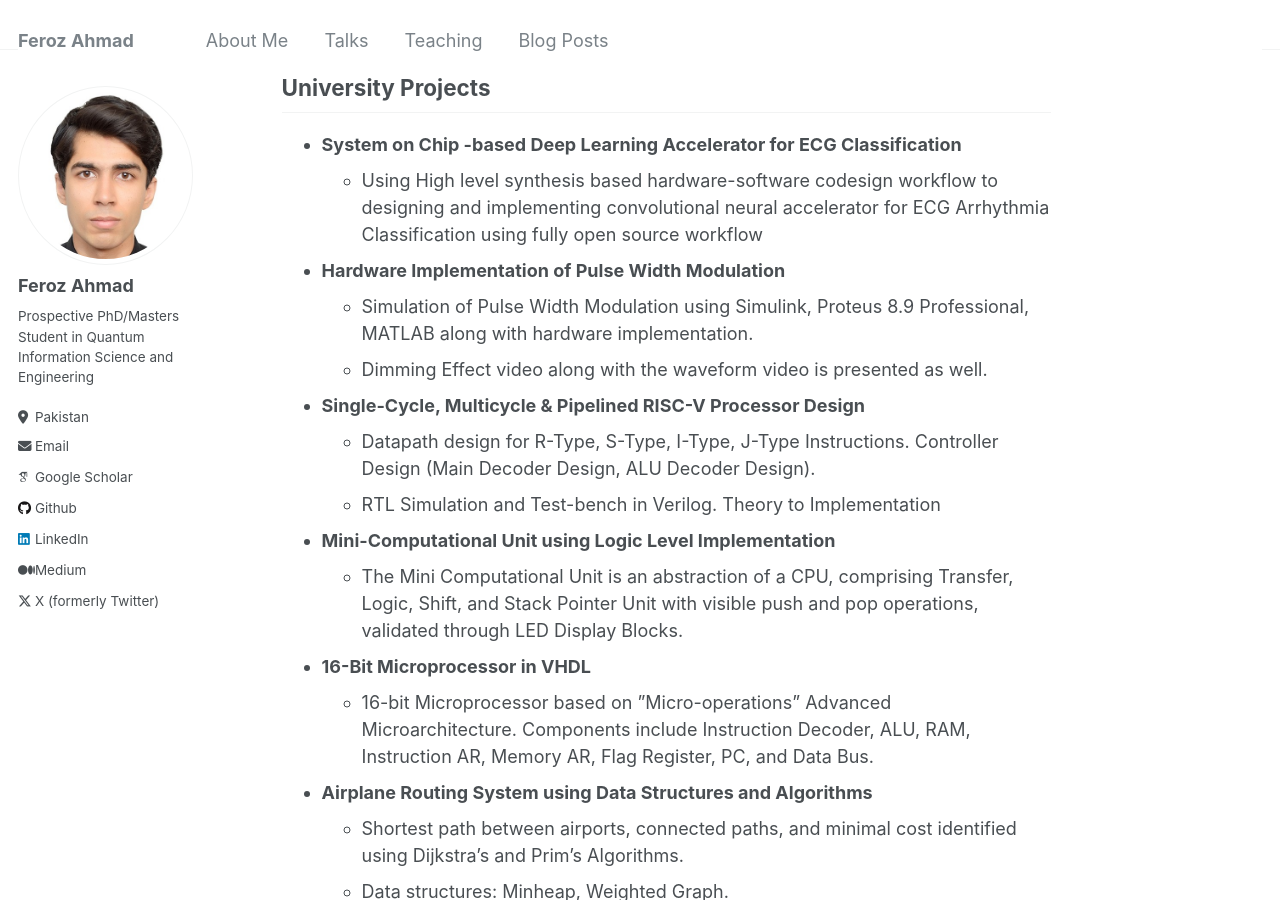
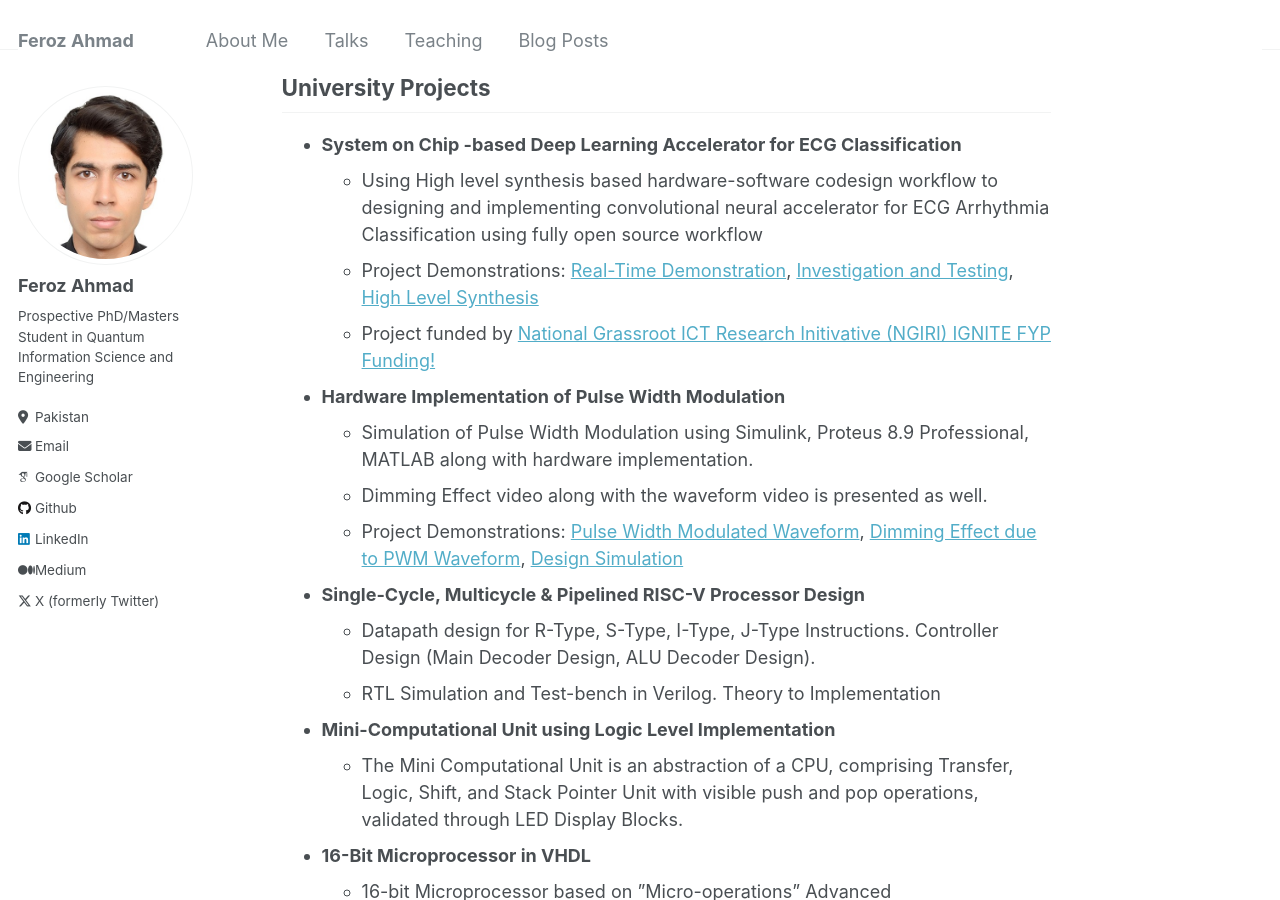
Before and after one commit to Fe-r-oz/Fe-r-oz.github.io, a Jekyll site: the page built from _pages/about.md, in a window 1280 px wide and 900 px high, scrolled down 2602 px. Built offline with Jekyll 4.4.1, drawn with Linux system fonts in a browser that asks for light colours; some web fonts are replaced; a script that is not in the unit is left out.

Commit message:
Update about.md

```diff
--- a/_pages/about.md
+++ b/_pages/about.md
@@ -61,9 +61,12 @@ is used as a primitive for Steane-RM codes in Stabilizer construction in Julia.
 ## University Projects
 * **System on Chip -based Deep Learning Accelerator for ECG Classification**
   * Using High level synthesis based hardware-software codesign workflow to designing and implementing convolutional neural accelerator for ECG Arrhythmia Classification using fully open source workflow
+  * Project Demonstrations: [Real-Time Demonstration](https://drive.google.com/file/d/11NER5rYtfMe7j5IyV6gFbEhFXv7qvngh/view?usp=sharing), [Investigation and Testing](https://drive.google.com/file/d/1DLl6uXcefTzakWTSMXCKL0XQ-6ty9vLh/view?usp=sharing), [High Level Synthesis](https://drive.google.com/file/d/1D1L7VW7wPGFh4X2ThIeDf2wji_eQjKVp/view?usp=sharing)
+  * Project funded by [National Grassroot ICT Research Initivative (NGIRI) IGNITE FYP Funding!](https://ignite.org.pk/wp-content/uploads/2018/06/NGIRI-2022-23-List-of-Shortlisted-FYPs.pdf)
 * **Hardware Implementation of Pulse Width Modulation**
   * Simulation of Pulse Width Modulation using Simulink, Proteus 8.9 Professional, MATLAB along with hardware implementation.
   * Dimming Effect video along with the waveform video is presented as well.
+  * Project Demonstrations: [Pulse Width Modulated Waveform](https://drive.google.com/file/d/1Euf0GnOQt1OZg48J_G98ttEPd1I_huzL/view?usp=sharing), [Dimming Effect due to PWM Waveform](https://drive.google.com/file/d/1PuWWsn8yBvko8I4AIpJzoWOh2S7COG2U/view?usp=sharing), [Design Simulation](https://drive.google.com/file/d/1bReUumJahM-54HgRhMCEmbSPBZZNymhr/view?usp=sharing)
 * **Single-Cycle, Multicycle & Pipelined RISC-V Processor Design**
   * Datapath design for R-Type, S-Type, I-Type, J-Type Instructions. Controller Design (Main Decoder Design, ALU Decoder Design).
   * RTL Simulation and Test-bench in Verilog. Theory to Implementation
```
